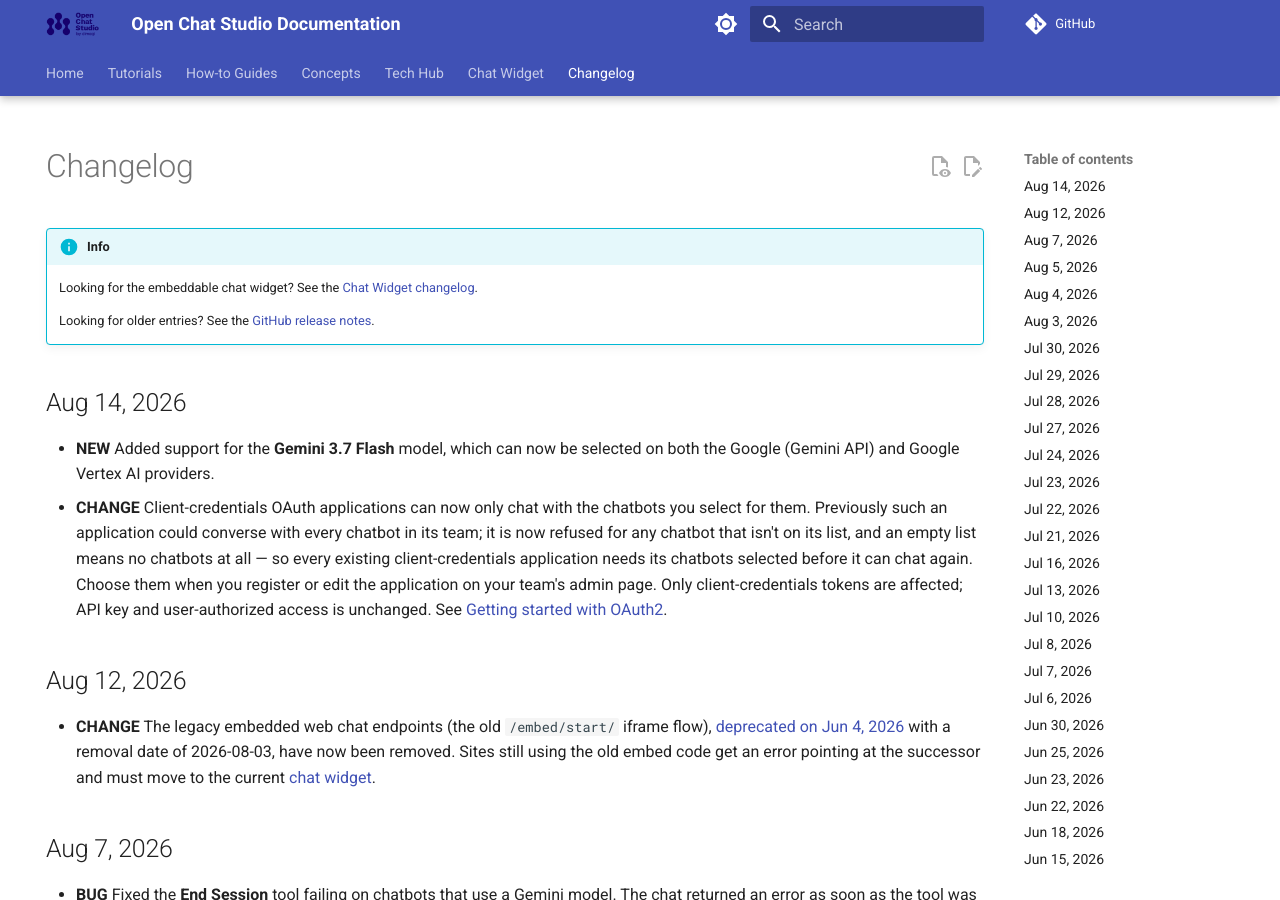
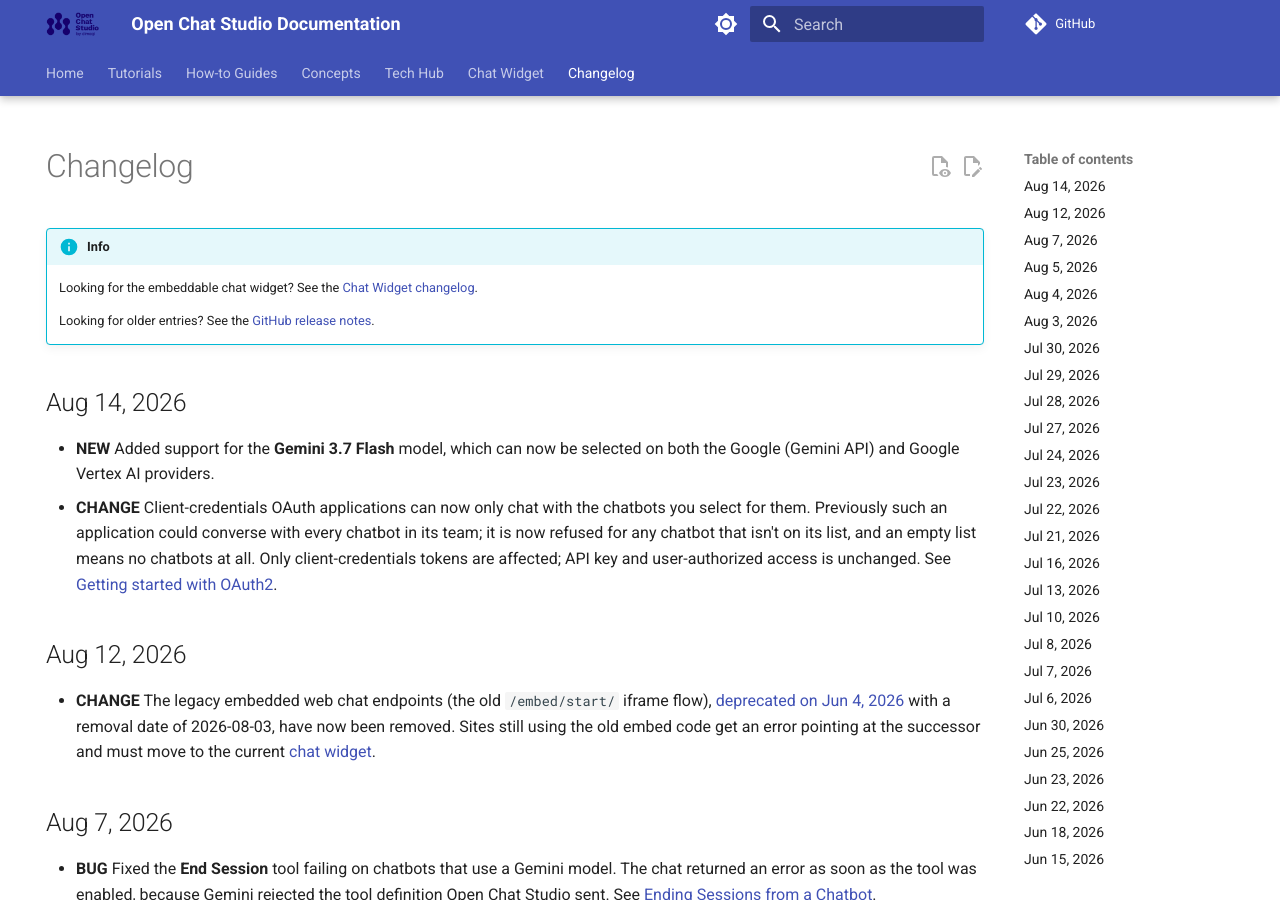
Before and after one commit to dimagi/open-chat-studio-docs, an MkDocs documentation site: the page built from docs/changelog.md, in a window 1280 px wide and 900 px high. Built offline with MkDocs 1.6.1 and Material for MkDocs 9.7.7, drawn with Linux system fonts in a browser that asks for light colours; a script that is not in the unit is left out; comment, search, counter and statistics services are not loaded.

Commit message:
Apply suggestion from @snopoke

```diff
--- a/docs/changelog.md
+++ b/docs/changelog.md
@@ -13,7 +13,7 @@ hide:
 
 ## Aug 14, 2026
 * **NEW** Added support for the **Gemini 3.7 Flash** model, which can now be selected on both the Google (Gemini API) and Google Vertex AI providers.
-* **CHANGE** Client-credentials OAuth applications can now only chat with the chatbots you select for them. Previously such an application could converse with every chatbot in its team; it is now refused for any chatbot that isn't on its list, and an empty list means no chatbots at all — so every existing client-credentials application needs its chatbots selected before it can chat again. Choose them when you register or edit the application on your team's admin page. Only client-credentials tokens are affected; API key and user-authorized access is unchanged. See [Getting started with OAuth2](api/getting_started_with_oauth.md#client-credentials-flow-machine-to-machine).
+* **CHANGE** Client-credentials OAuth applications can now only chat with the chatbots you select for them. Previously such an application could converse with every chatbot in its team; it is now refused for any chatbot that isn't on its list, and an empty list means no chatbots at all. Only client-credentials tokens are affected; API key and user-authorized access is unchanged. See [Getting started with OAuth2](api/getting_started_with_oauth.md#client-credentials-flow-machine-to-machine).
 
 ## Aug 12, 2026
 * **CHANGE** The legacy embedded web chat endpoints (the old `/embed/start/` iframe flow), [deprecated on Jun 4, 2026](#jun-4-2026) with a removal date of 2026-08-03, have now been removed. Sites still using the old embed code get an error pointing at the successor and must move to the current [chat widget](chat_widget/index.md).
```
